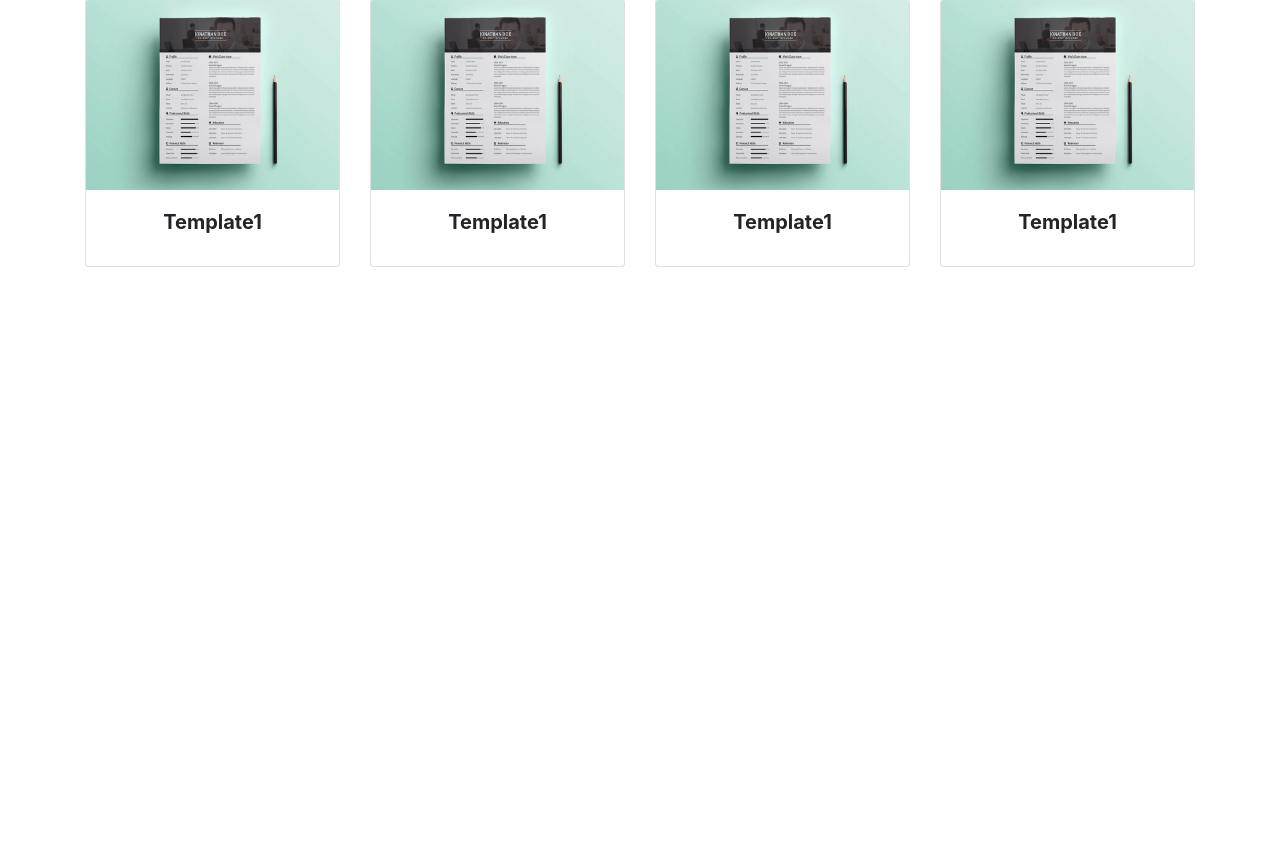
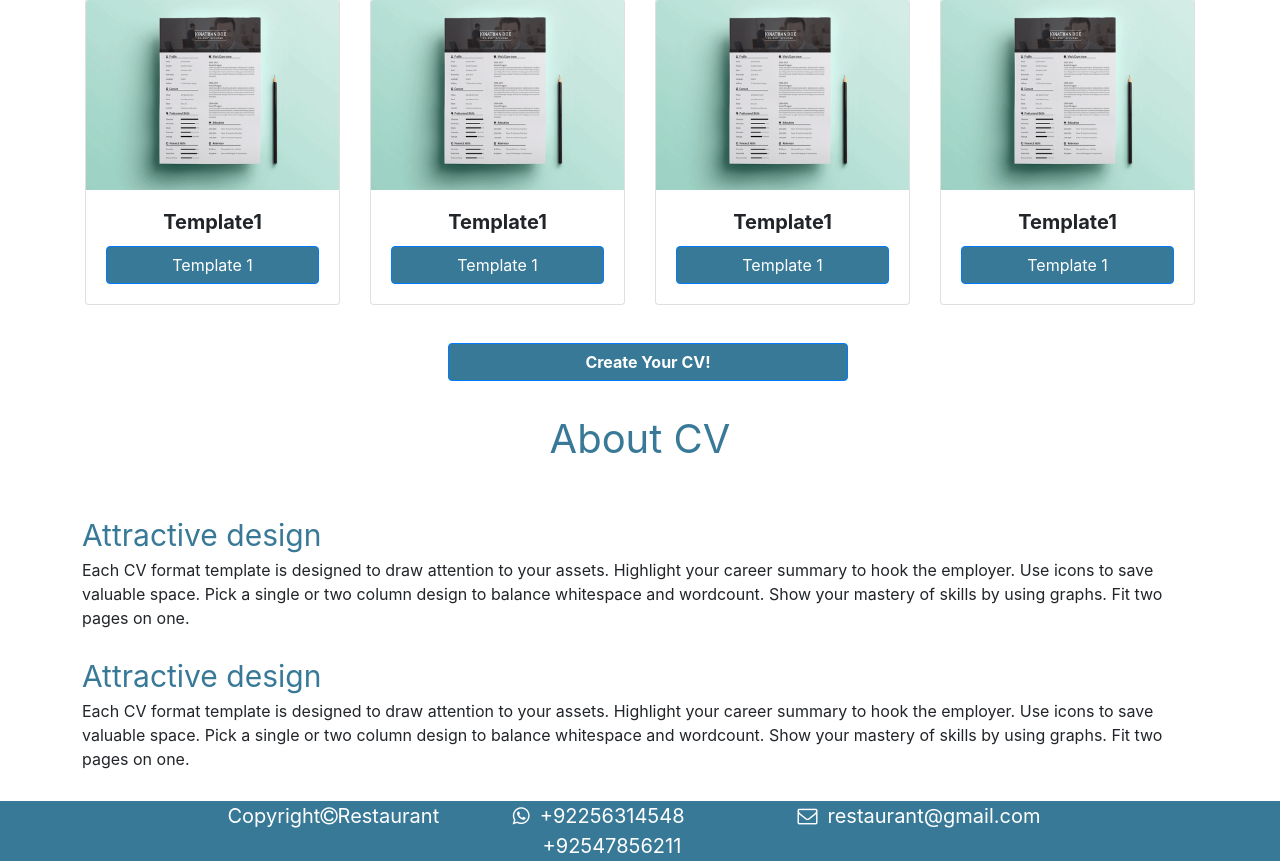
Before and after one commit to SumaiyaInayat/CV-home, a PHP site: page / in a window 1280 px wide. Shown: the part 590-1451 px from the top of the page. Before the commit the page ends 857 px from the top, so only its background shows below. Run offline with PHP 8.4, Linux system fonts and the light colour scheme; some libraries are stand-ins or nearby versions.

Commit message:
second commit

```diff
--- a/index.html
+++ b/index.html
@@ -28,10 +28,10 @@
                             <a class="nav-link" href="#">Home</span></a>
                         </li>
                         <li class="nav-item active">
-                            <a class="nav-link" href="#">About</span></a>
+                            <a class="nav-link" href="#zee" >About</span></a>
                         </li>
                         <li class="nav-item dropdown">
-                            <a class="nav-link dropdown-toggle" href="#" id="navbarDropdownMenuLink" role="button"
+                            <a class="nav-link dropdown-toggle" href="#"  id="navbarDropdownMenuLink" role="button"
                                 data-toggle="dropdown" aria-haspopup="true" aria-expanded="false">
                                 Templates
                             </a>
@@ -48,7 +48,7 @@
                             <a class="nav-link" href="#">Login</a>
                         </li>
                         <li class="nav-item">
-                            <a class="nav-link" href="#"><i class="fa fa-user-circle-o" aria-hidden="true"></i></a>
+                            <a class="nav-link" href="#footer"><i class="fa fa-user-circle-o" aria-hidden="true"></i></a>
                         </li>
 
                     </ul>
@@ -92,6 +92,7 @@
                             <img src="imgaes/untitled1.gif" class="card-img-top" alt="temp1">
                             <div class="card-body">
                                 <h5 class="card-title">Template1</h5>
+                                <a href="#" class="btn btn-primary" style="width: 100%; background-color: #387997 ;">Template 1</a>
 
 
                             </div>
@@ -102,6 +103,7 @@
                             <img src="imgaes/untitled1.gif" class="card-img-top" alt="temp1">
                             <div class="card-body">
                                 <h5 class="card-title">Template1</h5>
+                                <a href="#" class="btn btn-primary" style="width: 100%; background-color: #387997 ;">Template 1</a>
 
 
                             </div>
@@ -112,6 +114,7 @@
                             <img src="imgaes/untitled1.gif" class="card-img-top" alt="temp1">
                             <div class="card-body">
                                 <h5 class="card-title">Template1</h5>
+                                <a href="#" class="btn btn-primary" style=" width: 100%; background-color: #387997 ;">Template 1</a>
 
 
                             </div>
@@ -122,6 +125,7 @@
                             <img src="imgaes/untitled1.gif" class="card-img-top" alt="temp1">
                             <div class="card-body">
                                 <h5 class="card-title">Template1</h5>
+                                <a href="#"  class="btn btn-primary" style="width: 100%; background-color: #387997 ;">Template 1</a>
 
 
                             </div>
@@ -134,7 +138,59 @@
             </div>
         </div>
         <div>
+            <a href="#" class="btn btn-primary"  style="margin-left: 35%; margin-top: 3%; width: 400px; background-color: #387997 !important;font-weight: bold;">Create Your CV!</a>
+        </div>
+        <br>
+        <div class="container">
+            <div class="heading">
+               <h1 style="margin-top: 10px;" id="zee">About CV</h1>
+            </div>
+        </div>
+        <div class="container">
+            <div class="row">
+                <div class="us" class="col">
+                    <span style="color: #387997; font-weight: 400; font-size: 30px;">Attractive design</span>
+                    <br>
+                    Each CV format template is designed to
+                     draw attention to your assets. Highlight your
+                     career summary to hook the employer. Use icons
+                     to save valuable space. Pick a single or two
+                     column design to balance whitespace and wordcount.
+                      Show your mastery of skills by using graphs.
+                      Fit two pages on one.
 
+                </div>
+
+            </div>
+
+        </div>
+        <br>
+        <div class="container">
+            <div class="row">
+                <div class="us" class="col">
+                    <span style="color: #387997; font-weight: 400; font-size: 30px;">Attractive design</span>
+                    <br>
+                    Each CV format template is designed to
+                     draw attention to your assets. Highlight your
+                     career summary to hook the employer. Use icons
+                     to save valuable space. Pick a single or two
+                     column design to balance whitespace and wordcount.
+                      Show your mastery of skills by using graphs.
+                      Fit two pages on one.
+
+                </div>
+
+            </div>
+
+        </div>
+        <div class="footer" id="footer">
+            <div class="container">
+                <div class="row justify-content-center">
+                    <div class="col-sm-12 col-md-6 col-lg-3"><a>Copyright<i class="fa fa-copyright" aria-hidden="true"></i>Restaurant</a></div>
+                    <div class="col-sm-12 col-md-6 col-lg-3"><a><i class="fa fa-whatsapp" aria-hidden="true"></i>&ensp;+92256314548 <br>&ensp;&ensp;&ensp;+92547856211</a></div>
+                    <div class="col-sm-12 col-md-6 col-lg-3"><a><i class="fa fa-envelope-o" aria-hidden="true"></i>&ensp;restaurant@gmail.com</a></div>
+                </div>
+            </div>
         </div>
 </div>
 
--- a/style.css
+++ b/style.css
@@ -36,3 +36,18 @@
     font-weight: 700;
     text-align: center;
 }
+
+.fa-copyright{
+    font-size: 20px !important ;
+}
+.footer,.fa-whatsapp,.fa-envelope-o{
+    font-size: 20px;
+}
+.footer{
+    margin-top: 30px;
+    background-color:#387997;
+    color: white;
+}
+.footer>a{
+    font-weight: 700 !important;
+}
```
